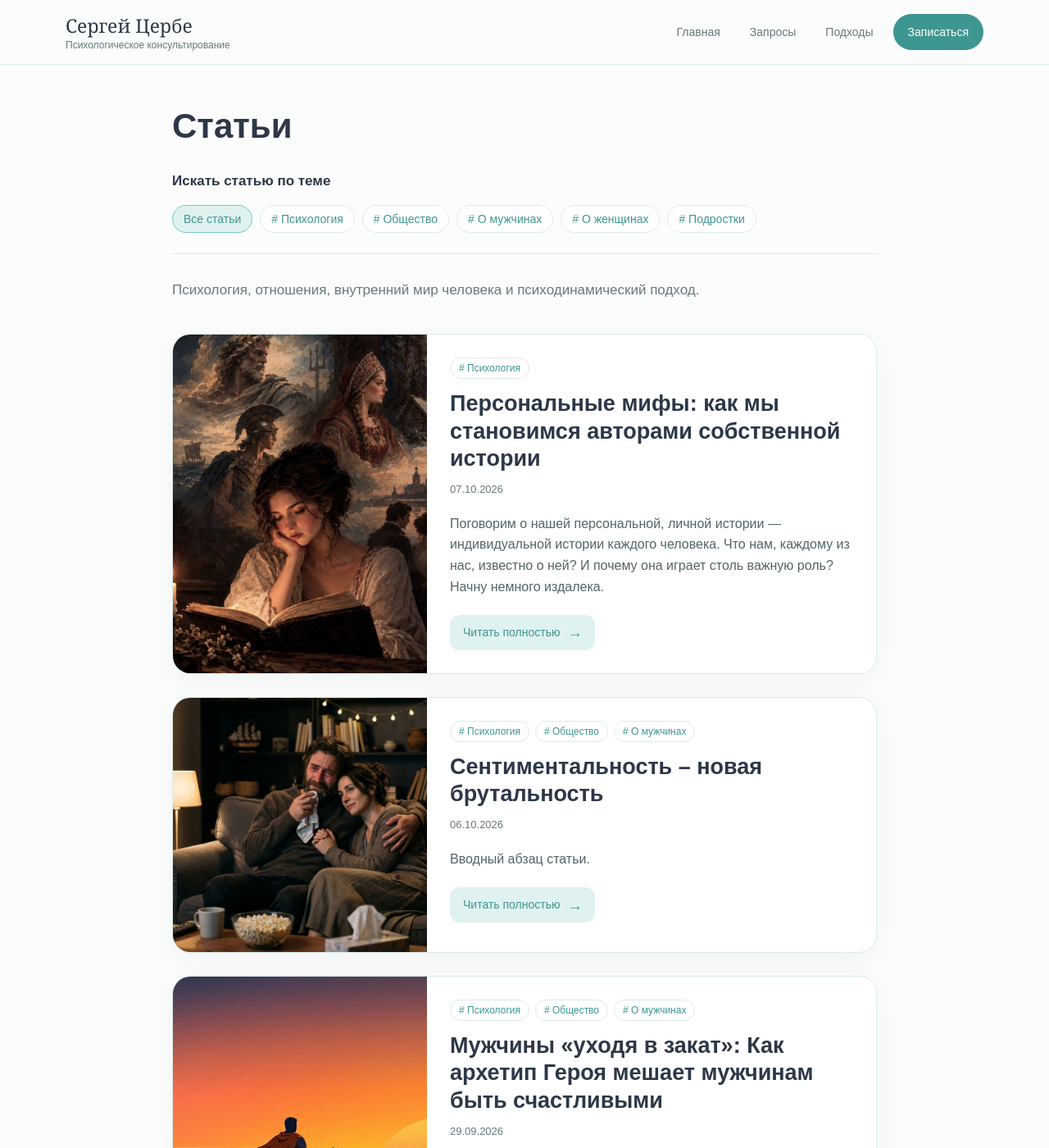
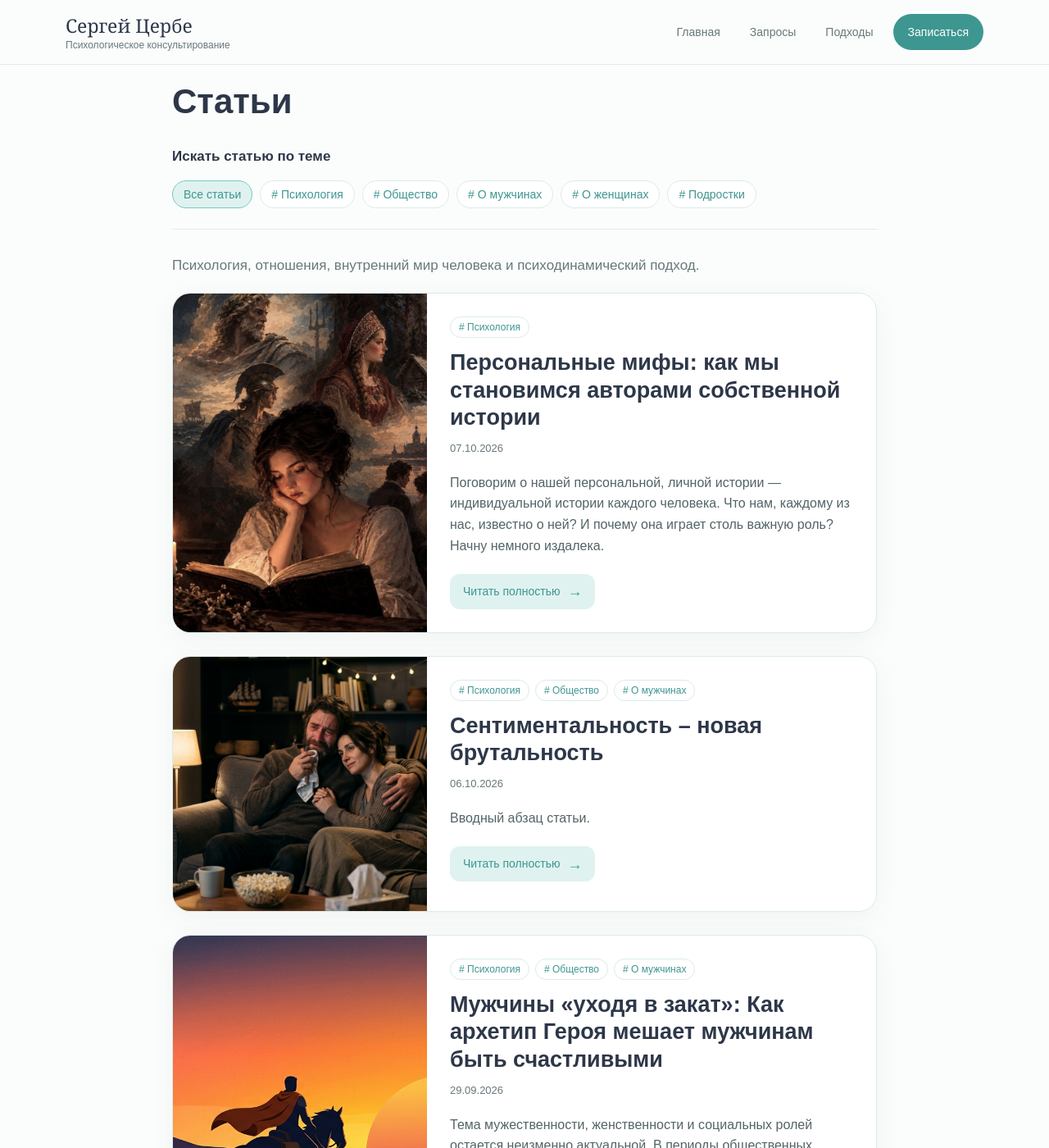
Before and after one commit to zerbe25-gif/zerbe25-gif.github.io, a Jekyll site: the page built from articles.md, in a window 1280 px wide and 1400 px high. Shown: the whole window at 82% size. Built offline with Jekyll 4.4.1, drawn with Linux system fonts in a browser that asks for light colours.

Commit message:
Update articles.html

```diff
--- a/_layouts/articles.html
+++ b/_layouts/articles.html
@@ -44,11 +44,11 @@
     .container {
       max-width: 900px;
       margin: 0 auto;
-      padding: 50px 20px 80px;
+      padding: 20px 20px 80px;
     }
 
     .page-header {
-      margin-bottom: 40px;
+      margin-bottom: 20px;
     }
 
     .back-home {
```
